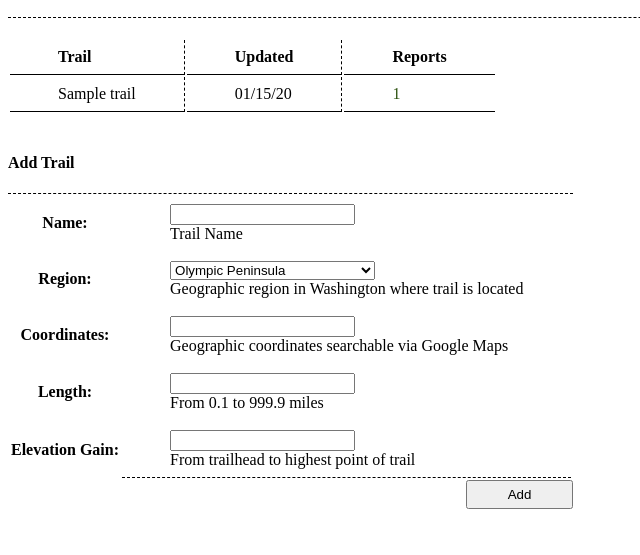
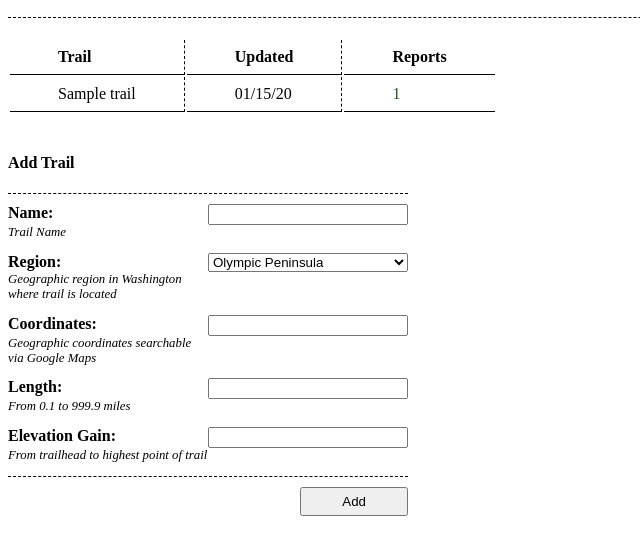
Before and after one commit to kris71990/crowd-watch, a Django app: page /trails/OP/ in a window 1280 px wide. Shown: the part 141-696 px from the top of the page, without its empty margins (0-640 px from the left). Run offline with Django 3.2, Linux system fonts and the light colour scheme; tables that the repository leaves empty hold one stand-in row (values such as "Sample post").

Commit message:
manually render form fields

```diff
--- a/trails/static/trails/feeds.css
+++ b/trails/static/trails/feeds.css
@@ -25,25 +25,3 @@ td:last-child a {
 td:last-child a:hover {
   font-weight: bold;
 }
-
-form {
-  border-top: 1px dashed black;
-  display: inline-block;
-}
-
-form td {
-  border: none;
-}
-
-form tr:last-child td {
-  border-bottom: 1px dashed black;
-}
-
-form .button {
-  padding: 5px 40px;
-  float: right;
-}
-
-form .button:hover {
-  cursor: pointer;
-}
--- /dev/null
+++ b/trails/static/trails/forms.css
@@ -0,0 +1,42 @@
+form {
+  border-top: 1px dashed black;
+  display: inline-block;
+  width: 400px;
+}
+
+.field {
+  display: grid;
+  grid-template-columns: 2fr 2fr;
+}
+
+.field input, .field select {
+  width: 200px;
+}
+
+.field:first-of-type {
+  margin-top: 10px;
+}
+
+.field:last-of-type {
+  border-bottom: 1px dashed black;
+}
+
+.field label {
+  font-weight: bold;
+}
+
+.field p {
+  margin-top: 0;
+  font-size: 0.8em;
+  font-style: italic;
+}
+
+form .button {
+  margin-top: 10px;
+  padding: 5px 40px;
+  float: right;
+}
+
+form .button:hover {
+  cursor: pointer;
+}
--- a/trails/templates/trails/trails.html
+++ b/trails/templates/trails/trails.html
@@ -1,6 +1,7 @@
 {% load static %}
 <link rel="stylesheet" type="text/css" href="{% static 'trails/base_style.css' %}">
 <link rel="stylesheet" type="text/css" href="{% static 'trails/feeds.css' %}">
+<link rel="stylesheet" type="text/css" href="{% static 'trails/forms.css' %}">
 
 <!DOCTYPE html>
 <html>
@@ -42,15 +43,20 @@
       <p>No trails found</p>
     {% endif %}
 
-    {% if error_message %}
-      <p>{{ error_message }}</p>
-    {% endif %}
-
     <div class="form-box">
       <h4>Add Trail</h4>
       <form action="{% url 'trails' region %}" method="post">
         {% csrf_token %}
-        <table>{{ form.as_table }}</table>
+        {{ form.non_field_errors }}
+        {% for field in form %}
+          <div class="field">
+            {{ field.errors }}
+            {{ field.label_tag }} {{ field }}
+            {% if field.help_text %}
+              <p>{{ field.help_text|safe }}</p>
+            {% endif %}
+          </div>
+        {% endfor %}
         <input class="button" type="submit" value="Add">
       </form>
     </div>
--- a/trails/urls.py
+++ b/trails/urls.py
@@ -4,11 +4,15 @@ from . import views
 urlpatterns = [
   path('', views.index, name='index'),
   path('regions/', views.regions, name='regions'),
+
   path('list/', views.trail_list, name='trail_list'),
   path('reports/', views.reports_list, name='reports_list'),
+
   path('<str:region>/', views.trails, name='trails'),
   path('<str:region>/<str:trail>/', views.trailheads, name='trailheads'),
+
   path('<str:region>/<str:trail>/reports/', views.reports_trail, name='reports_trail'),
   path('<str:region>/<str:trail>/<str:trailhead>/reports/', views.reports_trailhead, name='reports_trailhead'),
+
   path('<str:region>/<str:trail>/<str:trailhead>/<str:report>/', views.report, name='report')
 ]
```
Also changed, not shown: trails/tests/views/test_trail_views.py (+12 -0 lines).
